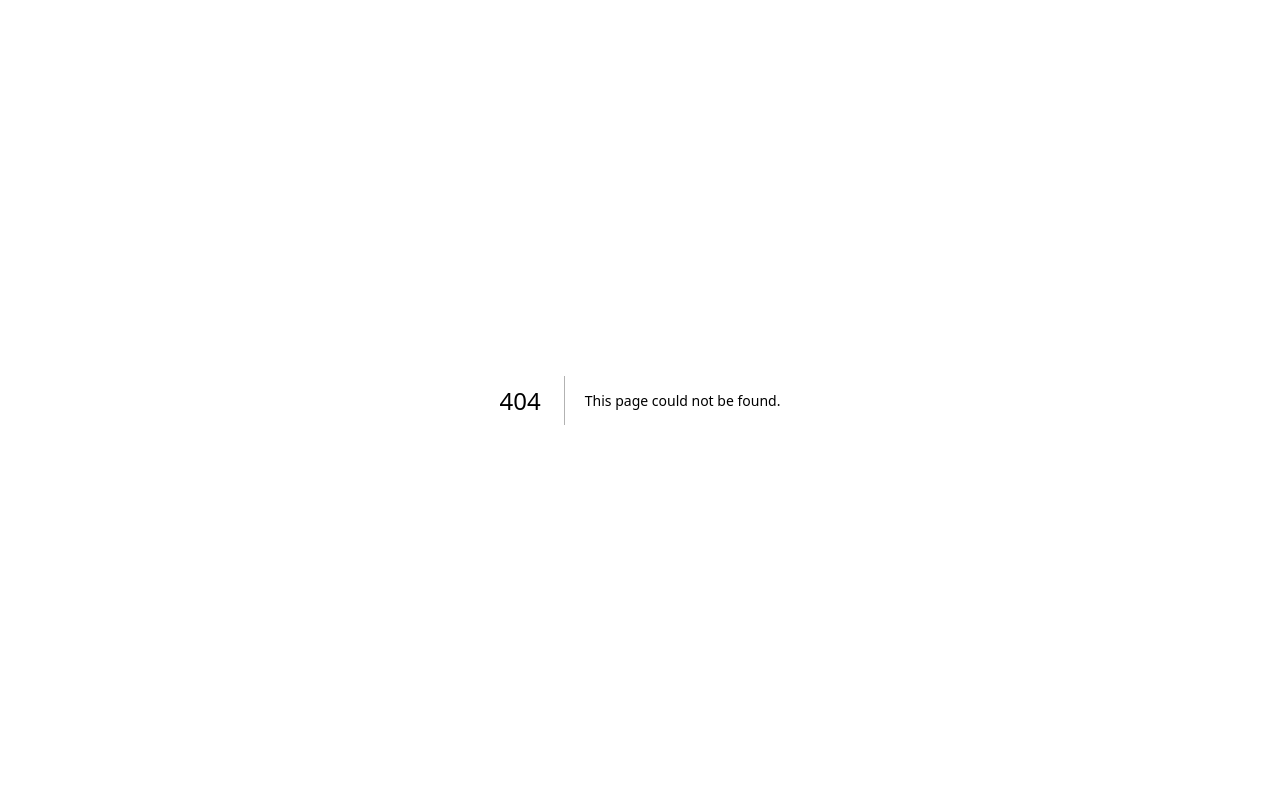
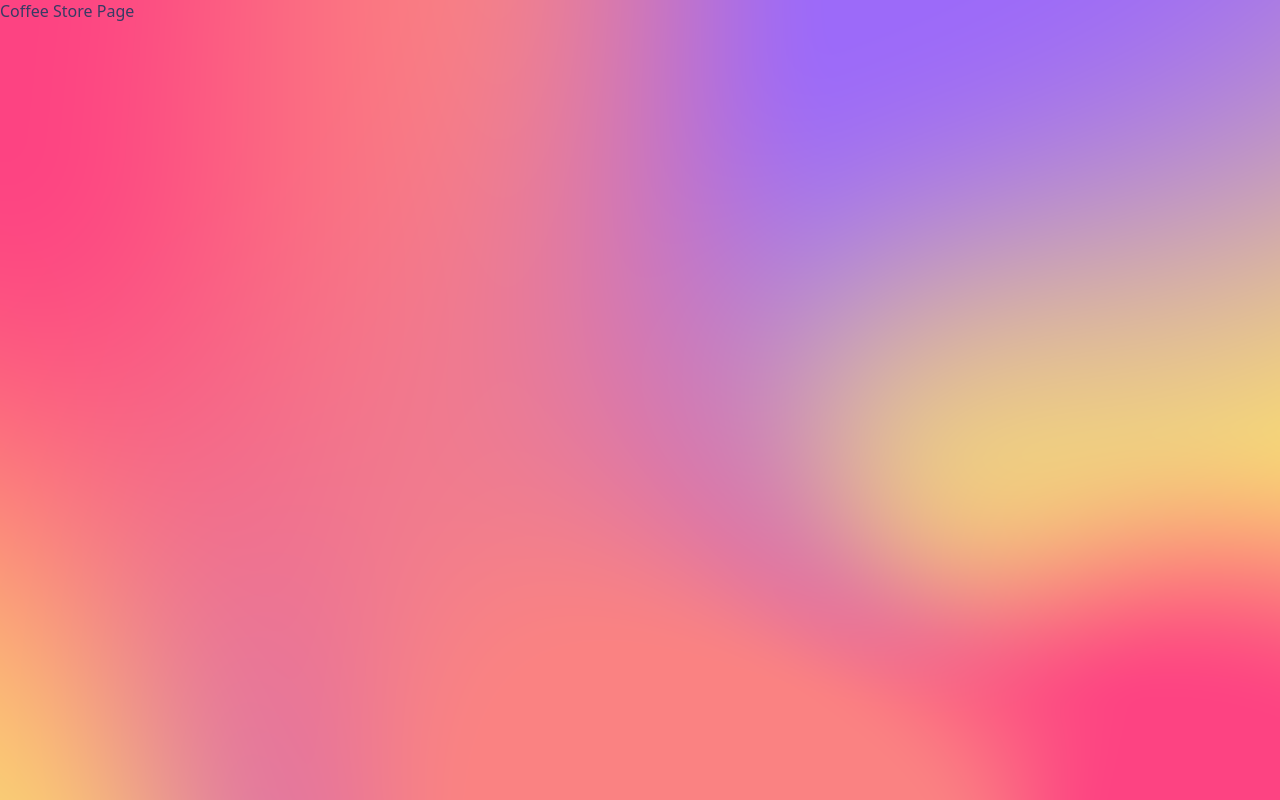
Before and after one commit to mjvinti/discover-coffee-stores, a Next.js app: page /coffee-store in a window 1280 px wide. Before the commit this address had no page. Built offline with nearby package versions, Linux system fonts and the light colour scheme.

Commit message:
added routing for coffee store page

```diff
--- /dev/null
+++ b/pages/coffee-store.js
@@ -0,0 +1,5 @@
+const CoffeeStore = () => {
+  return <div>Coffee Store Page</div>;
+};
+
+export default CoffeeStore;
--- a/pages/index.js
+++ b/pages/index.js
@@ -1,9 +1,7 @@
 import Head from "next/head";
-import { Inter } from "@next/font/google";
-import styles from "@/styles/Home.module.css";
 import Banner from "@/components/Banner";
 
-const inter = Inter({ subsets: ["latin"] });
+import styles from "@/styles/Home.module.css";
 
 export default function Home() {
   const onClick = () => console.log("hi banner button");
```
